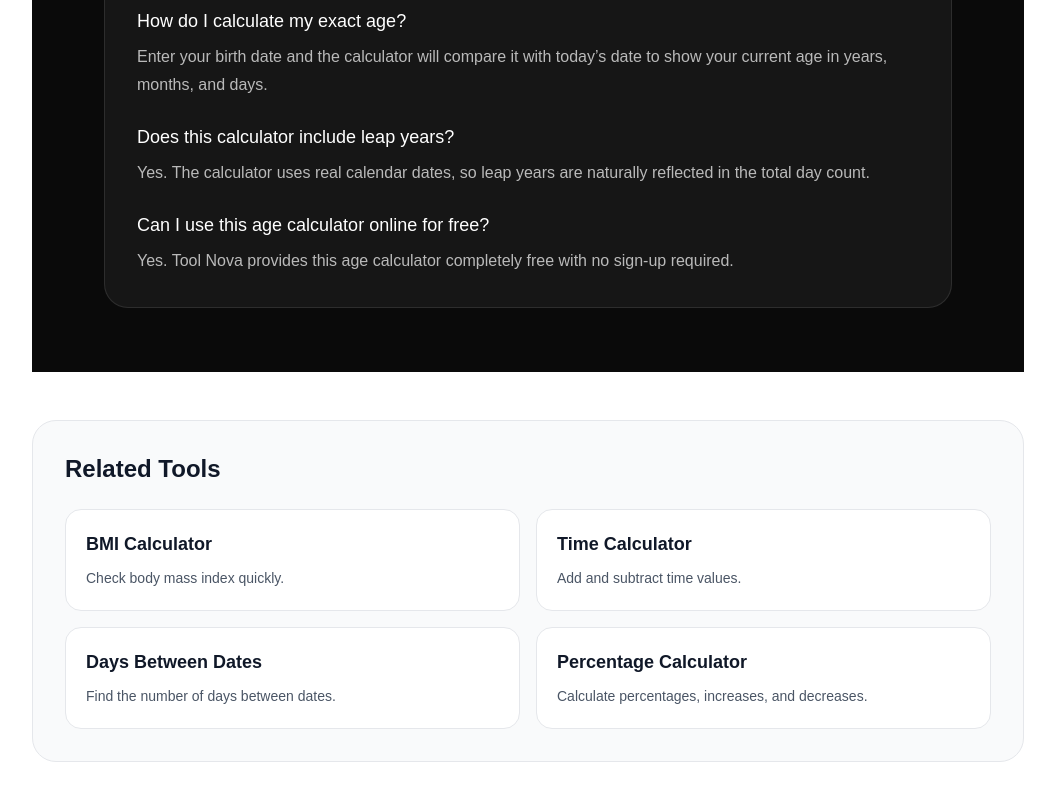
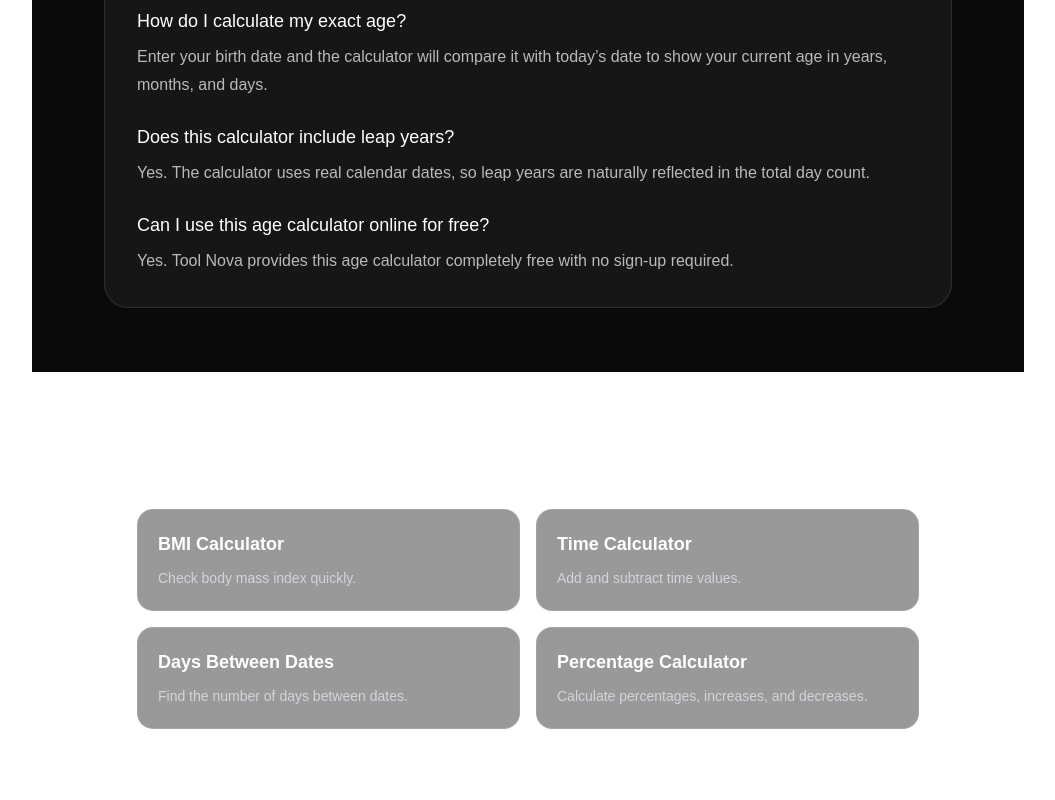
Before and after one commit to spacekjk/tool-nova-site, a Next.js app: page /calculators/age-calculator in a window 1280 px wide. Shown: the part 1021-1821 px from the top of the page, without its empty margins (112-1167 px from the left). Built offline with nearby package versions, Linux system fonts and the light colour scheme.

Commit message:
file modify v4

```diff
--- a/app/[category]/[slug]/page.tsx
+++ b/app/[category]/[slug]/page.tsx
@@ -82,45 +82,50 @@ export default async function ToolPage({ params }: Props) {
 
       {/* How it works */}
       {tool.howItWorks && tool.howItWorks.length > 0 && (
-            <section className="mb-10 rounded-3xl border border-gray-200 bg-gray-50 p-8 dark:border-gray-800 dark:bg-neutral-900">
-                <h2 className="text-2xl font-semibold text-gray-900 dark:text-white">
+        <section className="mx-auto max-w-4xl px-6 pb-14">
+          <div className="rounded-3xl border border-white/10 bg-white/5 p-6 sm:p-8">
+            <h2 className="text-2xl font-semibold text-white">
               {tool.howItWorksTitle ?? `How this ${tool.name.toLowerCase()} works`}
             </h2>
 
-                <div className="mt-8 space-y-6 rounded-3xl border border-white/10 bg-white/5 p-8 text-white/75">
+            <div className="mt-5 space-y-4 text-base leading-7 text-gray-300">
               {tool.howItWorks.map((text, i) => (
                 <p key={i}>{text}</p>
               ))}
+            </div>
           </div>
         </section>
       )}
 
       {/* FAQ */}
       {tool.faqs && tool.faqs.length > 0 && (
-            <section className="mt-8 space-y-6 rounded-3xl border border-white/10 bg-white/5 p-8 text-white/75">
-                <h2 className="text-2xl font-semibold text-gray-900 dark:text-white">
+        <section className="mx-auto max-w-4xl px-6 pb-14">
+          <div className="rounded-3xl border border-white/10 bg-white/5 p-6 sm:p-8">
+            <h2 className="text-2xl font-semibold text-white">
               Frequently Asked Questions
             </h2>
 
             <div className="mt-6 space-y-6">
               {tool.faqs.map((faq, i) => (
                 <div key={i}>
-                    <h3 className="text-lg font-medium text-gray-900 dark:text-white">
+                  <h3 className="text-lg font-medium text-white">
                     {faq.question}
                   </h3>
-                    <p className="mt-2 text-base leading-7 text-gray-700 dark:text-gray-300">
+                  <p className="mt-2 text-base leading-7 text-gray-300">
                     {faq.answer}
                   </p>
                 </div>
               ))}
             </div>
+          </div>
         </section>
       )}
 
-
+      {/* Related Tools */}
       {relatedTools.length > 0 && (
-        <section className="rounded-3xl border border-gray-200 bg-gray-50 p-8 dark:border-gray-800 dark:bg-gray-900">
-          <h2 className="text-2xl font-semibold text-gray-900 dark:text-white">
+        <section className="mx-auto max-w-4xl px-6 pb-14">
+          <div className="rounded-3xl border border-white/10 bg-white/5 p-6 sm:p-8">
+            <h2 className="text-2xl font-semibold text-white">
               Related Tools
             </h2>
 
@@ -129,19 +134,21 @@ export default async function ToolPage({ params }: Props) {
                 <Link
                   key={item.slug}
                   href={getToolPath(item)}
-                className="rounded-2xl border border-gray-200 bg-white p-5 transition hover:-translate-y-0.5 hover:shadow-md dark:border-gray-700 dark:bg-gray-950"
+                  className="rounded-2xl border border-white/10 bg-black/40 p-5 transition hover:bg-black/60"
                 >
-                <h3 className="text-lg font-semibold text-gray-900 dark:text-white">
+                  <h3 className="text-lg font-semibold text-white">
                     {item.name}
                   </h3>
-                <p className="mt-2 text-sm leading-6 text-gray-600 dark:text-gray-300">
+                  <p className="mt-2 text-sm leading-6 text-gray-300">
                     {item.shortDescription ?? item.description}
                   </p>
                 </Link>
               ))}
             </div>
+          </div>
         </section>
       )}
+
     </main>
   );
 }
```
Lines whose indentation alone changed are shown as unchanged.
